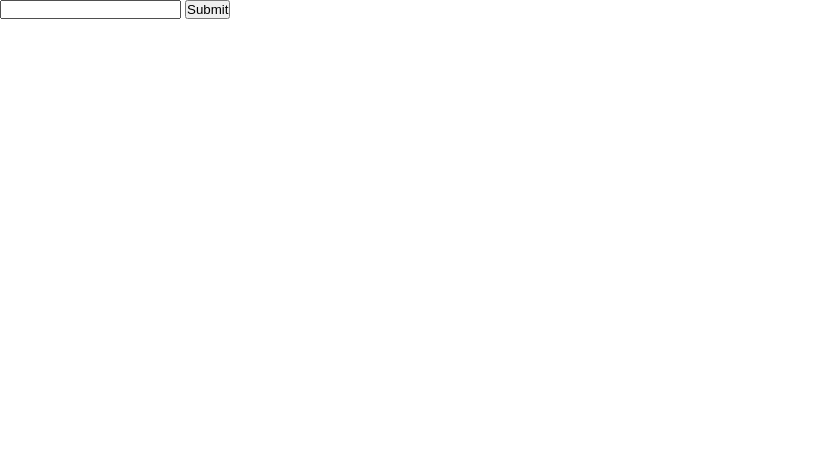
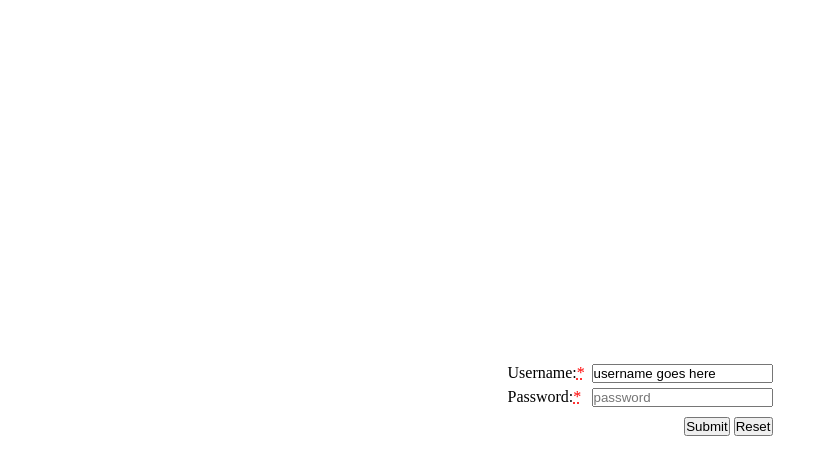
Before and after one commit to Eviscerare/beach-coders, a plain HTML site: page form/index.html in a window 1280 px wide. Shown: the whole page, without its empty margins (0-836 px from the left). Drawn offline with Linux system fonts and the light colour scheme.

Commit message:
filled in form

```diff
--- a/form/index.html
+++ b/form/index.html
@@ -1,17 +1,29 @@
 <!DOCTYPE html>
 <html lang="en">
+
 <head>
   <title>Form</title>
   <meta charset="UTF-8">
   <meta name="viewport" content="width=device-width, initial-scale=1">
   <link href="main.css" rel="stylesheet">
 </head>
+
 <body>
   <div id="root">
-      <form>
-        <input type="text">
-        <button id="submit">Submit</button>
-      </form>
+    <form method="post">
+      <div>
+        <label for="username">Username:<abbr title="required">*</abbr></label>
+        <input type="text" id="username" name="username" value="username goes here">
+      </div>
+      <div>
+        <label for="password">Password:<abbr title="required">*</abbr></label>
+        <input type="password" id="password" name="password" placeholder="password">
+      </div>
+      <div>
+        <button type="submit">Submit</button>
+        <button type="reset">Reset</button>
+      </div>
   </div>
 </body>
+
 </html>
--- a/form/main.css
+++ b/form/main.css
@@ -5,5 +5,26 @@
 
 #root {
   display: flex;
-  flex-direction: column;
+  justify-content: center;
+  align-items: center;
+  height: 100vh;
 }
+
+form {
+  width: 275px;
+}
+
+form div:not(:last-child) {
+  display: flex;
+  justify-content: space-between;
+  margin: 5px;
+}
+
+form div:last-child {
+  margin: 5px;
+  float: right;
+}
+
+abbr {
+  color: red;
+}
```
Also changed, not shown: form/main.js (added). Lines whose indentation alone changed are shown as unchanged.
